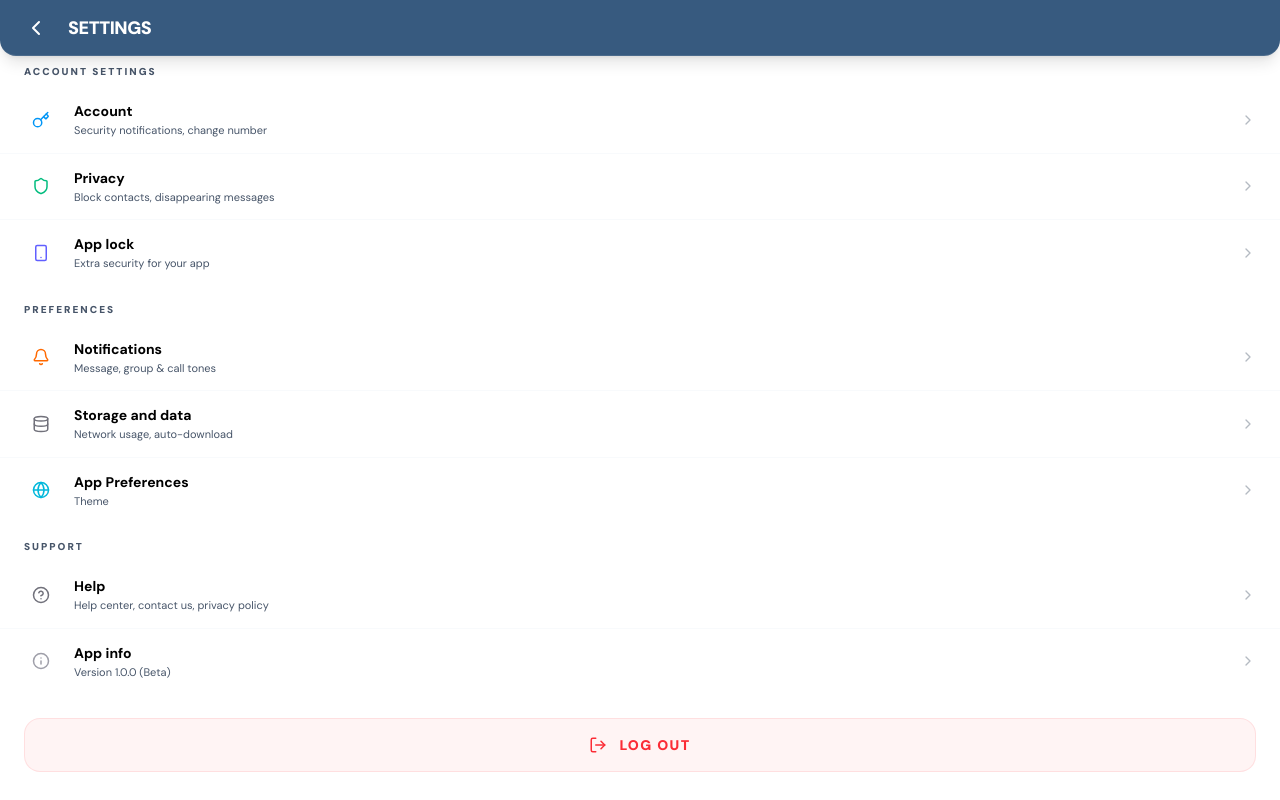
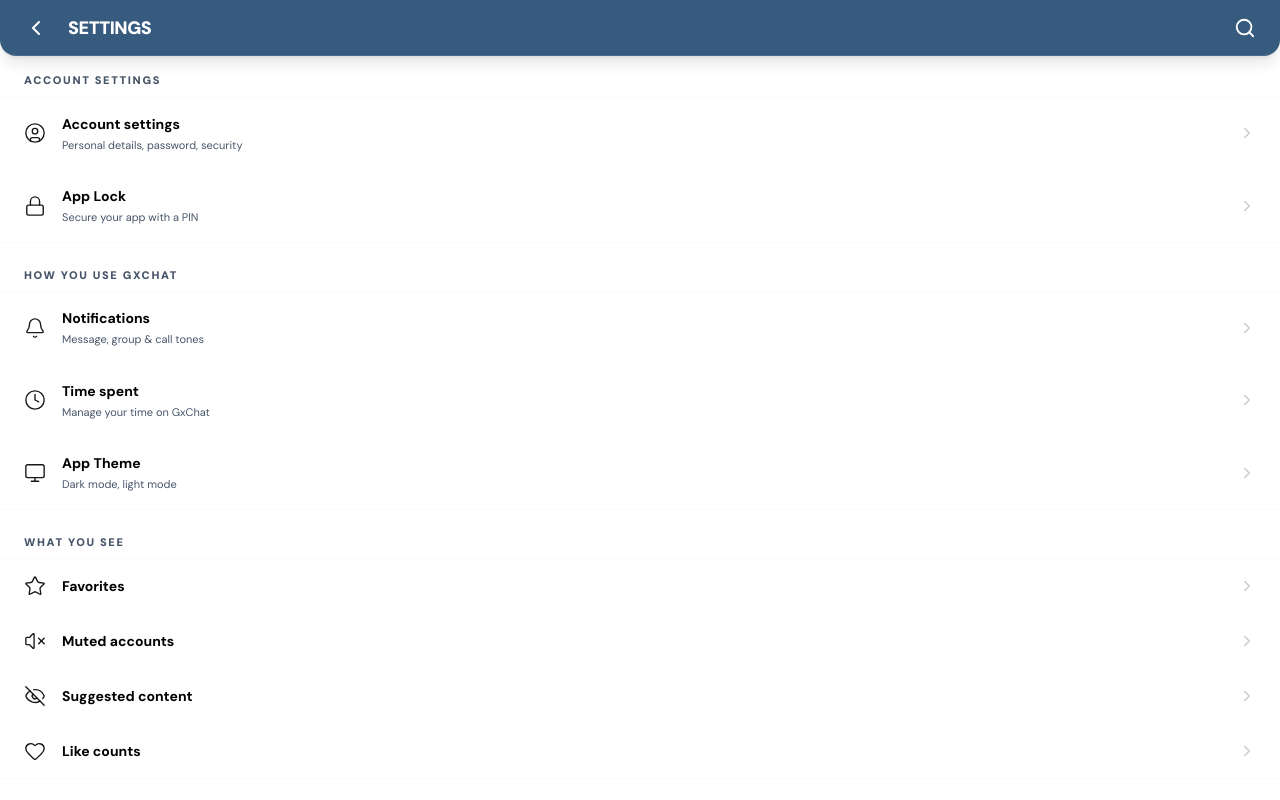
Before and after one commit to gothwadtechnologies/gxchatindia, a React (Vite) app: page /settings in a window 1280 px wide. Built offline with nearby package versions, Linux system fonts and the light colour scheme; no server answers; the database is empty; sample sign-in values are in the browser's storage.

Commit message:
Sync src/features/settings/SettingsScreen.tsx via GxChat India

```diff
--- a/src/features/settings/SettingsScreen.tsx
+++ b/src/features/settings/SettingsScreen.tsx
@@ -1,4 +1,4 @@
-import React from 'react';
+import React, { useState } from 'react';
 import {
   LogOut,
   Shield,
@@ -9,16 +9,40 @@ import {
   Key,
   Globe,
   Database,
-  Smartphone
+  Smartphone,
+  Search,
+  UserCircle,
+  Clock,
+  Star,
+  VolumeX,
+  EyeOff,
+  Heart,
+  Lock,
+  Users,
+  UserMinus,
+  MessageCircle,
+  AtSign,
+  MessageSquare,
+  Share2,
+  UserCheck,
+  Languages,
+  Accessibility,
+  Download,
+  CreditCard,
+  Monitor,
+  UserPlus
 } from 'lucide-react';
 import { auth } from '../../services/firebase.ts';
 import { useNavigate } from 'react-router-dom';
 import { motion } from 'motion/react';
+import { useAuth } from '../../providers/AuthProvider';
 
 import SettingHeader from '../../components/layout/SettingHeader.tsx';
 
 export default function SettingsScreen() {
   const navigate = useNavigate();
+  const { userData } = useAuth();
+  const [searchQuery, setSearchQuery] = useState('');
 
   const handleLogout = async () => {
     try {
@@ -29,126 +53,172 @@ export default function SettingsScreen() {
     }
   };
 
-  const menuSections = [
+  const sections = [
     {
-      title: 'ACCOUNT SETTINGS',
+      title: 'Account settings',
       items: [
-        {
-          icon: Key,
-          label: 'Account',
-          sub: 'Security notifications, change number',
-          color: 'text-primary',
-          onClick: () => navigate('/account-settings')
-        },
-        {
-          icon: Shield,
-          label: 'Privacy',
-          sub: 'Block contacts, disappearing messages',
-          color: 'text-emerald-500',
-          onClick: () => navigate('/privacy-settings')
-        },
-        {
-          icon: Smartphone,
-          label: 'App lock',
-          sub: 'Extra security for your app',
-          color: 'text-indigo-500',
-          onClick: () => navigate('/app-lock')
-        },
+        { icon: UserCircle, label: 'Account settings', sub: 'Personal details, password, security', color: 'text-zinc-900', onClick: () => navigate('/account-settings') },
+        { icon: Lock, label: 'App Lock', sub: 'Secure your app with a PIN', color: 'text-zinc-900', onClick: () => navigate('/app-lock') },
       ]
     },
     {
-      title: 'PREFERENCES',
+      title: 'How you use GxChat',
       items: [
-        {
-          icon: Bell,
-          label: 'Notifications',
-          sub: 'Message, group & call tones',
-          color: 'text-orange-500',
-          onClick: () => navigate('/notifications-settings')
-        },
-        { icon: Database, label: 'Storage and data', sub: 'Network usage, auto-download', color: 'text-zinc-500' },
-        {
-          icon: Globe,
-          label: 'App Preferences',
-          sub: "Theme",
-          color: 'text-cyan-500',
-          onClick: () => navigate('/app-preferences')
-        },
+        { icon: Bell, label: 'Notifications', sub: 'Message, group & call tones', color: 'text-zinc-900', onClick: () => navigate('/notifications-settings') },
+        { icon: Clock, label: 'Time spent', sub: 'Manage your time on GxChat', color: 'text-zinc-900', onClick: () => navigate('/time-spent') },
+        { icon: Monitor, label: 'App Theme', sub: 'Dark mode, light mode', color: 'text-zinc-900', onClick: () => navigate('/app-preferences') },
       ]
     },
     {
-      title: 'SUPPORT',
+      title: 'What you see',
       items: [
-        {
-          icon: HelpCircle,
-          label: 'Help',
-          sub: 'Help center, contact us, privacy policy',
-          color: 'text-zinc-500',
-          onClick: () => navigate('/help')
+        { icon: Star, label: 'Favorites', color: 'text-zinc-900', onClick: () => navigate('/favorites') },
+        { icon: VolumeX, label: 'Muted accounts', color: 'text-zinc-900', onClick: () => navigate('/muted-accounts') },
+        { icon: EyeOff, label: 'Suggested content', color: 'text-zinc-900' },
+        { icon: Heart, label: 'Like counts', color: 'text-zinc-900' },
+      ]
     },
     {
-          icon: Info,
-          label: 'App info',
-          sub: 'Version 1.0.0 (Beta)',
-          color: 'text-zinc-400',
-          onClick: () => navigate('/app-info')
+      title: 'Who can see your content',
+      items: [
+        { icon: Lock, label: 'Account privacy', sub: userData?.isPrivate ? 'Private' : 'Public', color: 'text-zinc-900', onClick: () => navigate('/privacy-settings') },
+        { icon: Star, label: 'Close Friends', color: 'text-zinc-900' },
+        { icon: UserMinus, label: 'Blocked', color: 'text-zinc-900', onClick: () => navigate('/blocked-accounts') },
+        { icon: EyeOff, label: 'Hide story and live', color: 'text-zinc-900' },
+      ]
     },
+    {
+      title: 'How others can interact with you',
+      items: [
+        { icon: MessageCircle, label: 'Messages and story replies', color: 'text-zinc-900' },
+        { icon: AtSign, label: 'Tags and mentions', color: 'text-zinc-900' },
+        { icon: MessageSquare, label: 'Comments', color: 'text-zinc-900' },
+        { icon: Share2, label: 'Sharing and remixes', color: 'text-zinc-900' },
+        { icon: UserCheck, label: 'Restricted accounts', color: 'text-zinc-900' },
+        { icon: EyeOff, label: 'Hidden words', color: 'text-zinc-900' },
+      ]
+    },
+    {
+      title: 'Your app and media',
+      items: [
+        { icon: Download, label: 'Archiving and downloading', color: 'text-zinc-900' },
+        { icon: Accessibility, label: 'Accessibility', color: 'text-zinc-900', onClick: () => navigate('/accessibility-settings') },
+        { icon: Languages, label: 'Language', color: 'text-zinc-900', onClick: () => navigate('/language-settings') },
+        { icon: Smartphone, label: 'App Preferences', sub: 'Theme, cache, and more', color: 'text-zinc-900', onClick: () => navigate('/app-preferences') },
+        { icon: Database, label: 'Data usage and media quality', color: 'text-zinc-900' },
+        { icon: Globe, label: 'Website permissions', color: 'text-zinc-900' },
+      ]
+    },
+    {
+      title: 'For families',
+      items: [
+        { icon: Users, label: 'Supervision', color: 'text-zinc-900' },
+      ]
+    },
+    {
+      title: 'For professionals',
+      items: [
+        { icon: Monitor, label: 'Account type and tools', color: 'text-zinc-900' },
+      ]
+    },
+    {
+      title: 'Your orders and payments',
+      items: [
+        { icon: CreditCard, label: 'Orders and payments', color: 'text-zinc-900' },
+      ]
+    },
+    {
+      title: 'More info and support',
+      items: [
+        { icon: HelpCircle, label: 'Help', color: 'text-zinc-900', onClick: () => navigate('/help') },
+        { icon: Shield, label: 'Privacy Center', color: 'text-zinc-900' },
+        { icon: UserCircle, label: 'Account Status', color: 'text-zinc-900' },
+        { icon: Info, label: 'About', color: 'text-zinc-900', onClick: () => navigate('/app-info') },
       ]
     }
   ];
 
+  const filteredSections = sections.map(section => ({
+    ...section,
+    items: section.items.filter(item =>
+      item.label.toLowerCase().includes(searchQuery.toLowerCase()) ||
+      (item.sub && item.sub.toLowerCase().includes(searchQuery.toLowerCase()))
+    )
+  })).filter(section => section.items.length > 0);
+
   return (
-    <div className="flex flex-col bg-[var(--bg-card)] font-sans h-full overflow-y-auto no-scrollbar">
-      <SettingHeader title="Settings" />
+    <div className="flex flex-col bg-[var(--bg-main)] font-sans h-full overflow-hidden">
+      <SettingHeader
+        title="Settings"
+        showSearch={true}
+        searchTerm={searchQuery}
+        setSearchTerm={setSearchQuery}
+      />
 
-      <div className="flex-1 pb-24">
-        {/* Settings List */}
-        <div className="mt-2">
-          {menuSections.map((section) => (
-            <div key={section.title} className="mb-4">
-              <h3 className="px-6 mb-2 text-[10px] font-black text-[var(--text-secondary)] uppercase tracking-[0.2em]">
+      <div className="flex-1 overflow-y-auto no-scrollbar pb-24">
+        {/* Settings Sections */}
+        <div className="space-y-6 mt-4">
+          {filteredSections.length > 0 ? (
+            filteredSections.map((section) => (
+              <div key={section.title}>
+                <h3 className="px-6 mb-2 text-[11px] font-black text-[var(--text-secondary)] uppercase tracking-[0.15em]">
                   {section.title}
                 </h3>
-              <div className="bg-[var(--bg-card)]">
+                <div className="bg-[var(--bg-card)] border-y border-[var(--border-color)]/50">
                   {section.items.map((item, index) => (
                     <button
                       key={item.label}
                       onClick={item.onClick}
-                    className={`w-full flex items-center gap-4 px-6 py-3.5 hover:bg-[var(--bg-main)] transition-colors group ${
-                      index !== section.items.length - 1 ? 'border-b border-[var(--border-color)]/50' : ''
+                      className={`w-full flex items-center gap-4 px-6 py-4 hover:bg-[var(--bg-main)] transition-colors group ${
+                        index !== section.items.length - 1 ? 'border-b border-[var(--border-color)]/30' : ''
                       }`}
                     >
-                    <div className={`p-2 rounded-xl bg-[var(--bg-main)] ${item.color} group-active:scale-90 transition-transform`}>
-                      <item.icon size={18} />
+                      <div className={`${item.color} group-active:scale-90 transition-transform`}>
+                        <item.icon size={22} strokeWidth={1.5} />
                       </div>
                       <div className="flex-1 text-left">
                         <h4 className="text-[14px] font-bold text-[var(--text-primary)]">{item.label}</h4>
-                      <p className="text-[11px] text-[var(--text-secondary)]">{item.sub}</p>
+                        {item.sub && <p className="text-[11px] text-[var(--text-secondary)] mt-0.5">{item.sub}</p>}
                       </div>
-                    <ChevronRight size={16} className="text-[var(--text-secondary)] opacity-40" />
+                      <ChevronRight size={18} className="text-[var(--text-secondary)] opacity-30" />
                     </button>
                   ))}
                 </div>
               </div>
-          ))}
+            ))
+          ) : (
+            <div className="flex flex-col items-center justify-center py-20 px-10 text-center gap-4 opacity-50">
+              <Search size={40} className="text-[var(--text-secondary)]" />
+              <p className="text-sm font-bold text-[var(--text-secondary)] uppercase tracking-widest">No results found for "{searchQuery}"</p>
+            </div>
+          )}
+        </div>
 
-          {/* Logout Button */}
-          <div className="mt-6 px-6">
+        {/* Login Section */}
+        <div className="mt-10">
+          <h3 className="px-6 mb-2 text-[11px] font-black text-[var(--text-secondary)] uppercase tracking-[0.15em]">
+            Login
+          </h3>
+          <div className="bg-[var(--bg-card)] border-y border-[var(--border-color)]/50">
+            <button
+              onClick={() => navigate('/signup')}
+              className="w-full flex items-center gap-4 px-6 py-4 hover:bg-[var(--bg-main)] transition-colors text-blue-500 font-bold text-[14px]"
+            >
+              Add account
+            </button>
             <button
               onClick={handleLogout}
-              className="w-full flex items-center justify-center gap-3 bg-red-500/5 hover:bg-red-500/10 text-red-500 py-4 rounded-2xl font-black text-sm transition-all border border-red-500/10 active:scale-[0.98]"
+              className="w-full flex items-center gap-4 px-6 py-4 hover:bg-[var(--bg-main)] transition-colors text-red-500 font-bold text-[14px] border-t border-[var(--border-color)]/30"
             >
-              <LogOut size={18} />
-              <span className="uppercase tracking-widest">Log Out</span>
+              Log out {userData?.username || 'account'}
+            </button>
+            <button
+              onClick={handleLogout}
+              className="w-full flex items-center gap-4 px-6 py-4 hover:bg-[var(--bg-main)] transition-colors text-red-500 font-bold text-[14px] border-t border-[var(--border-color)]/30"
+            >
+              Log out of all accounts
             </button>
           </div>
-        </div>
-
-        {/* Branding Footer */}
-        <div className="py-12 flex flex-col items-center gap-1 opacity-40">
-          <span className="text-[var(--text-secondary)] text-[10px] font-black uppercase tracking-widest">from</span>
-          <span className="text-[var(--text-primary)] text-[11px] font-black tracking-[0.4em] uppercase">Gothwad technologies</span>
-          <span className="text-[var(--text-secondary)] text-[8px] uppercase tracking-tighter mt-1">made in india</span>
         </div>
       </div>
     </div>
```
Lines whose indentation alone changed are shown as unchanged.
